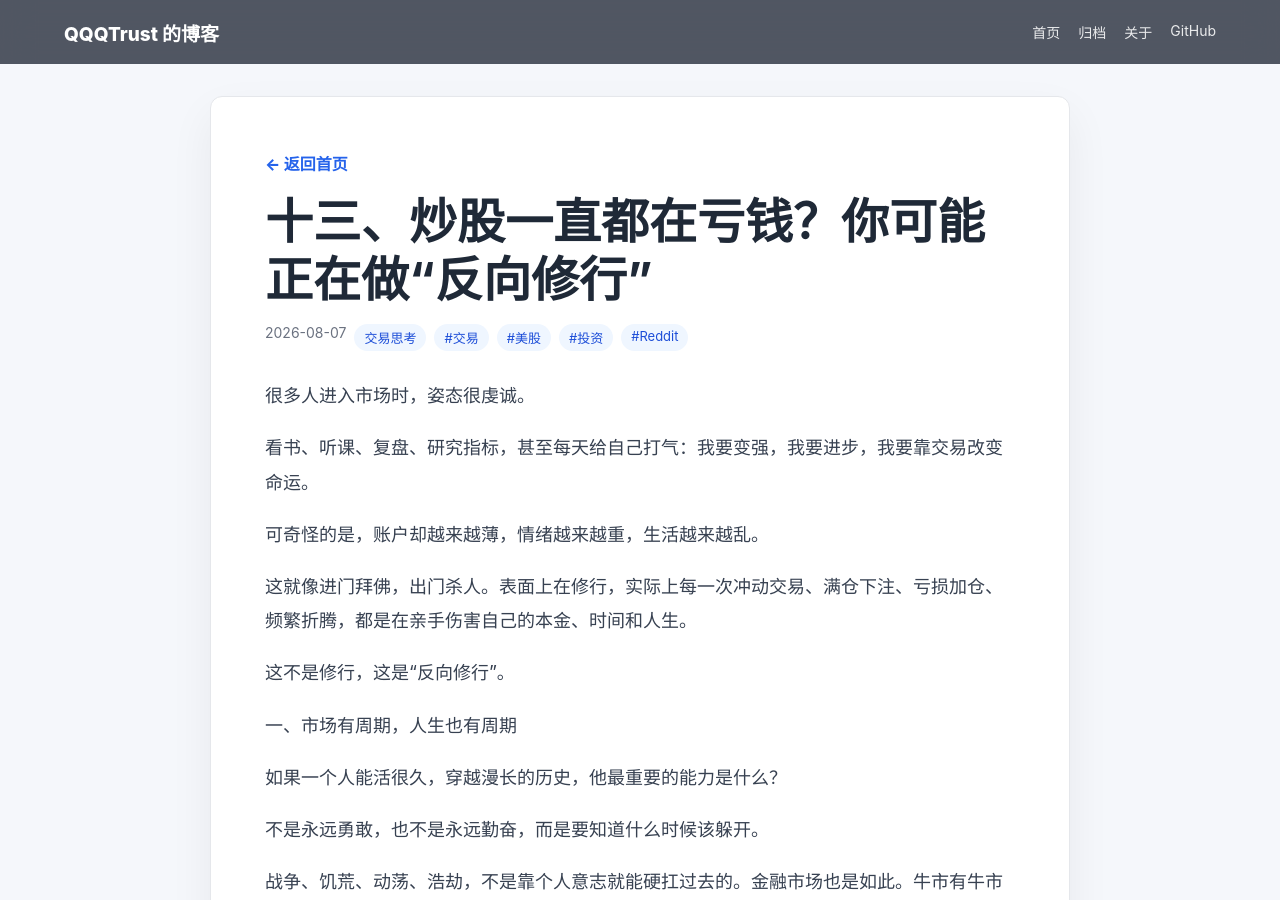
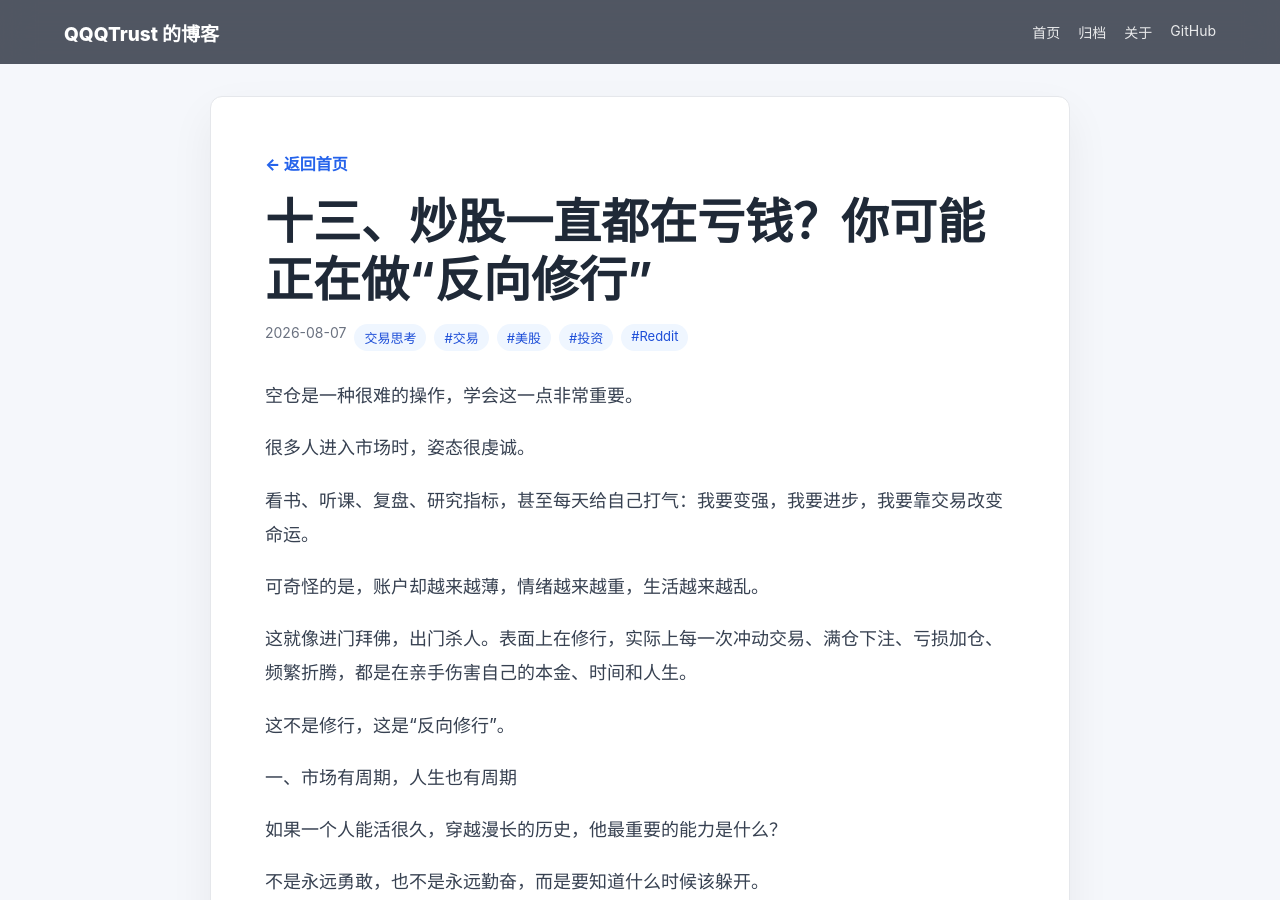
Before and after one commit to QQQTrust/QQQTrust.github.io, a Jekyll site: the page built from _posts/2026-08-07-reddit-1vhq41h.md, in a window 1280 px wide and 900 px high. Built offline with Jekyll 4.4.1, drawn with Linux system fonts in a browser that asks for light colours.

Commit message:
Update 2026-08-07-reddit-1vhq41h.md

```diff
--- a/_posts/2026-08-07-reddit-1vhq41h.md
+++ b/_posts/2026-08-07-reddit-1vhq41h.md
@@ -8,6 +8,7 @@ tags: [交易, 美股, 投资, Reddit]
 source: "https://www.reddit.com/user/QQQTrust/comments/1vhq41h/%E7%82%92%E8%82%A1%E4%B8%80%E7%9B%B4%E9%83%BD%E5%9C%A8%E4%BA%8F%E9%92%B1%E4%BD%A0%E5%8F%AF%E8%83%BD%E6%AD%A3%E5%9C%A8%E5%81%9A%E5%8F%8D%E5%90%91%E4%BF%AE%E8%A1%8C/"
 reddit_id: "1vhq41h"
 ---
+空仓是一种很难的操作，学会这一点非常重要。
 
 很多人进入市场时，姿态很虔诚。
 
```
